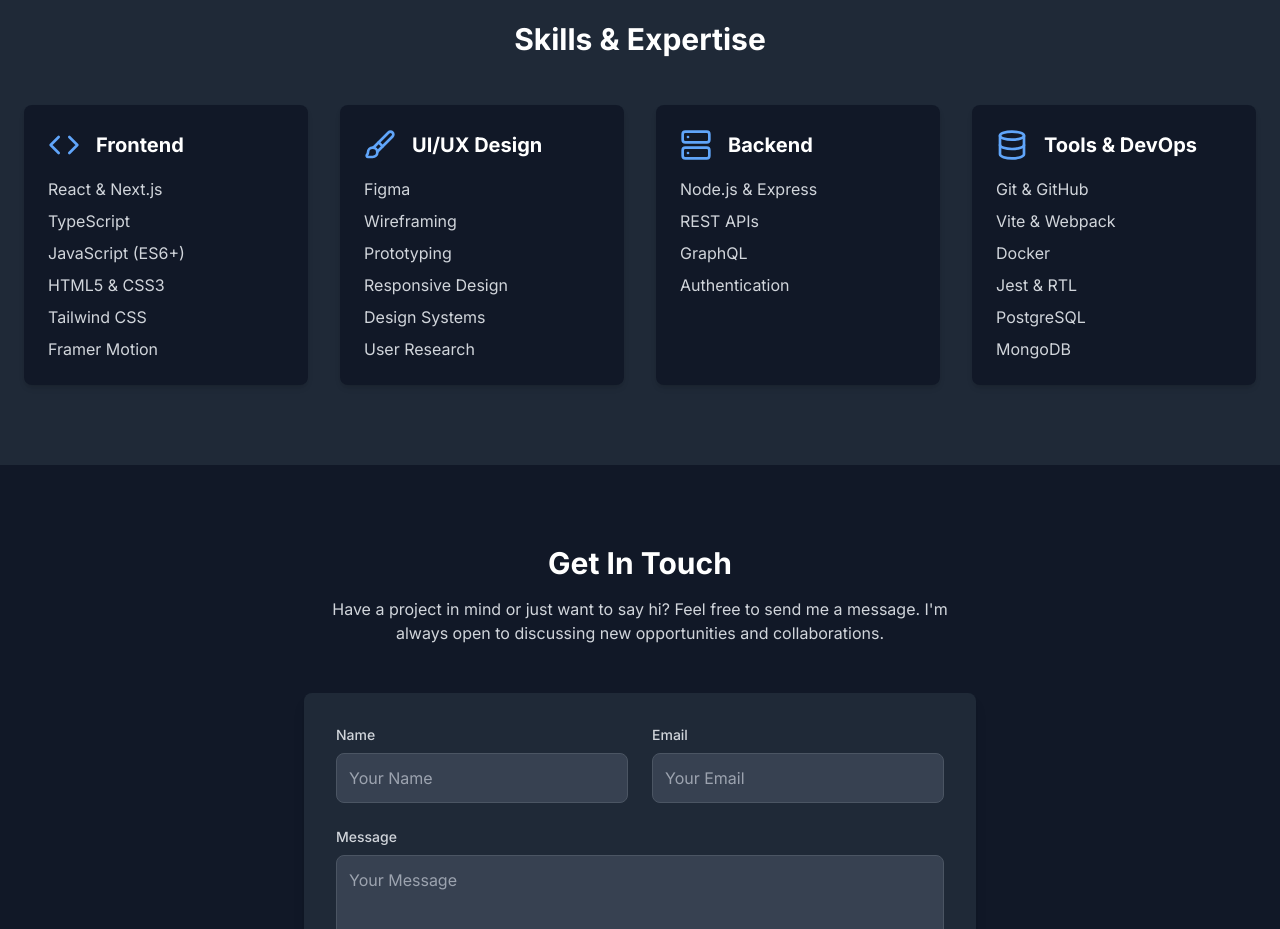
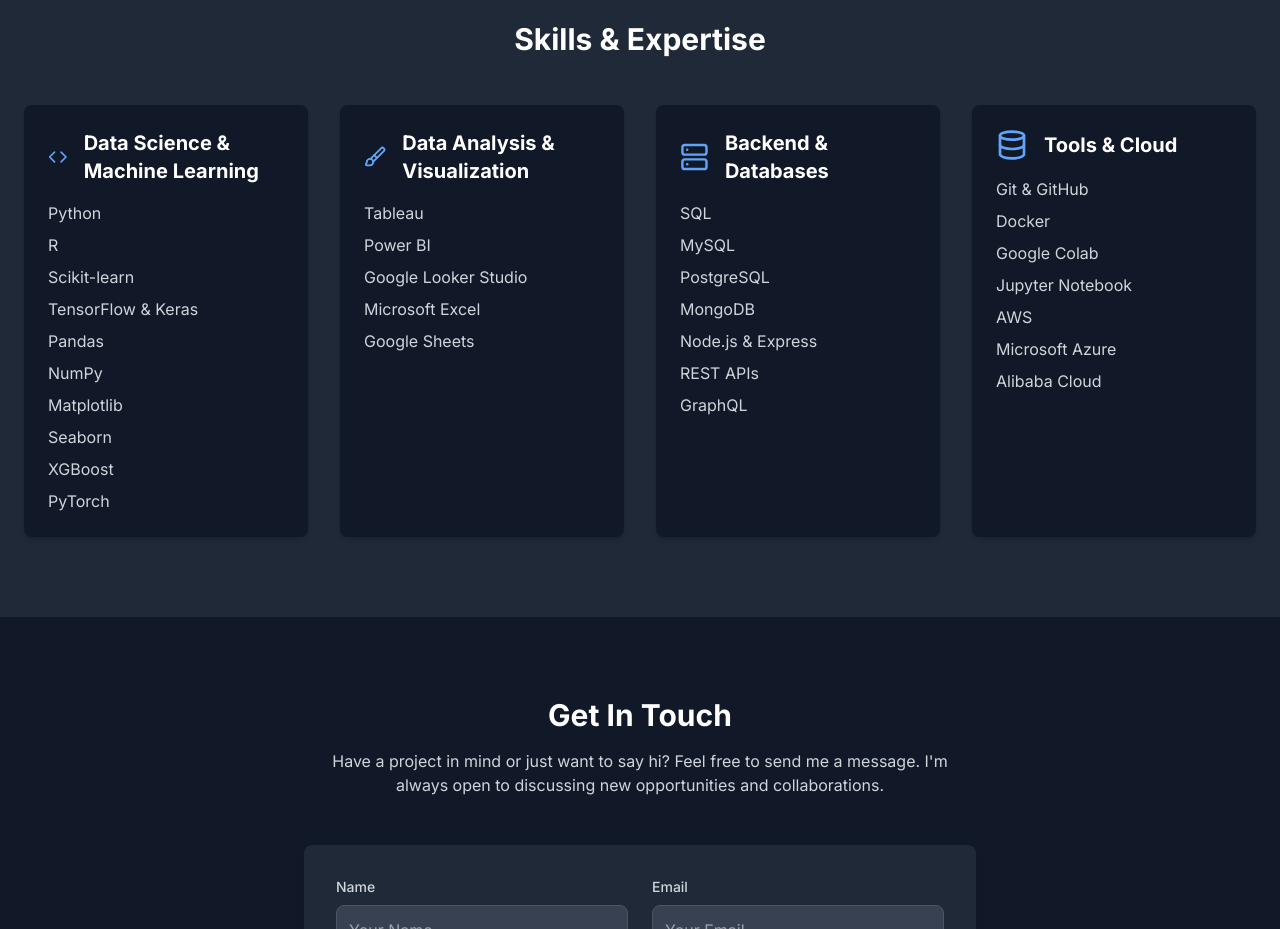
Before and after one commit to ChandraPC3000/personal-pportfolio, a React (Vite) app: page / in a window 1280 px wide. Shown: the part 2160-3089 px from the top of the page. Built offline with nearby package versions, Linux system fonts and the light colour scheme.

Commit message:
Update Skills.tsx

```diff
--- a/src/components/Skills.tsx
+++ b/src/components/Skills.tsx
@@ -13,49 +13,56 @@
 
 const skillData: SkillCategory[] = [
   {
-    title: 'Frontend',
+    title: 'Data Science & Machine Learning',
     icon: Code,
     skills: [
-      { name: 'React & Next.js' },
-      { name: 'TypeScript' },
-      { name: 'JavaScript (ES6+)' },
-      { name: 'HTML5 & CSS3' },
-      { name: 'Tailwind CSS' },
-      { name: 'Framer Motion' },
+      { name: 'Python' },
+      { name: 'R' },
+      { name: 'Scikit-learn' },
+      { name: 'TensorFlow & Keras' },
+      { name: 'Pandas' },
+      { name: 'NumPy' },
+      { name: 'Matplotlib' },
+      { name: 'Seaborn' },
+      { name: 'XGBoost' },
+      { name: 'PyTorch' },
     ],
   },
   {
-    title: 'UI/UX Design',
+    title: 'Data Analysis & Visualization',
     icon: Brush,
     skills: [
-      { name: 'Figma' },
-      { name: 'Wireframing' },
-      { name: 'Prototyping' },
-      { name: 'Responsive Design' },
-      { name: 'Design Systems' },
-      { name: 'User Research' },
+      { name: 'Tableau' },
+      { name: 'Power BI' },
+      { name: 'Google Looker Studio' },
+      { name: 'Microsoft Excel' },
+      { name: 'Google Sheets' },
     ],
   },
   {
-    title: 'Backend',
+    title: 'Backend & Databases',
     icon: Server,
     skills: [
+      { name: 'SQL' },
+      { name: 'MySQL' },
+      { name: 'PostgreSQL' },
+      { name: 'MongoDB' },
       { name: 'Node.js & Express' },
       { name: 'REST APIs' },
       { name: 'GraphQL' },
-      { name: 'Authentication' },
     ],
   },
   {
-    title: 'Tools & DevOps',
+    title: 'Tools & Cloud',
     icon: Database,
     skills: [
       { name: 'Git & GitHub' },
-      { name: 'Vite & Webpack' },
       { name: 'Docker' },
-      { name: 'Jest & RTL' },
-      { name: 'PostgreSQL' },
-      { name: 'MongoDB' },
+      { name: 'Google Colab' },
+      { name: 'Jupyter Notebook' },
+      { name: 'AWS' },
+      { name: 'Microsoft Azure' },
+      { name: 'Alibaba Cloud' },
     ],
   },
 ];
```
